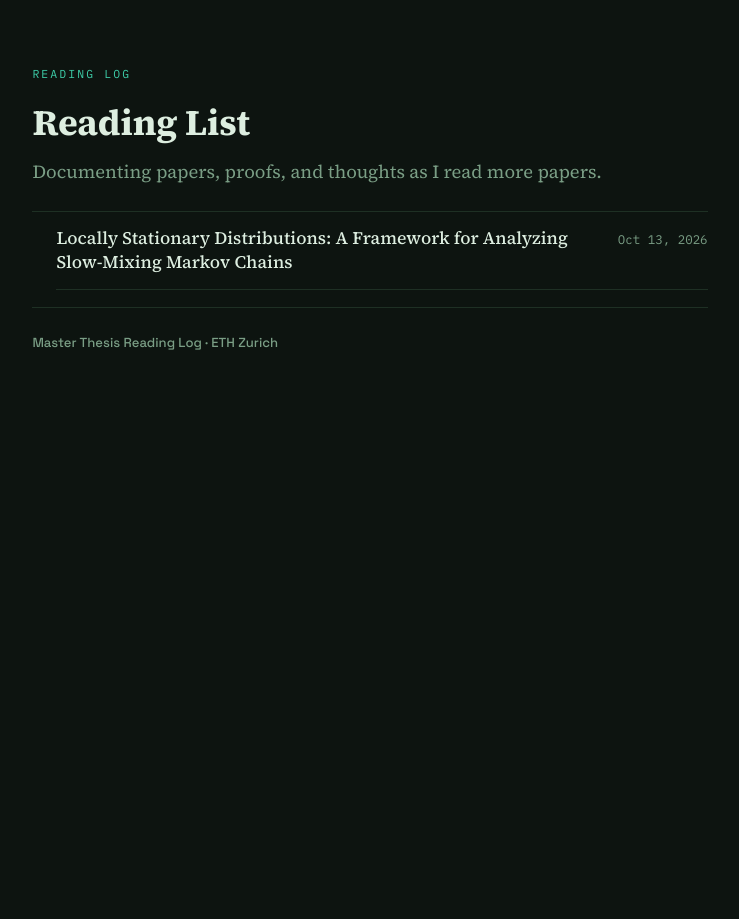
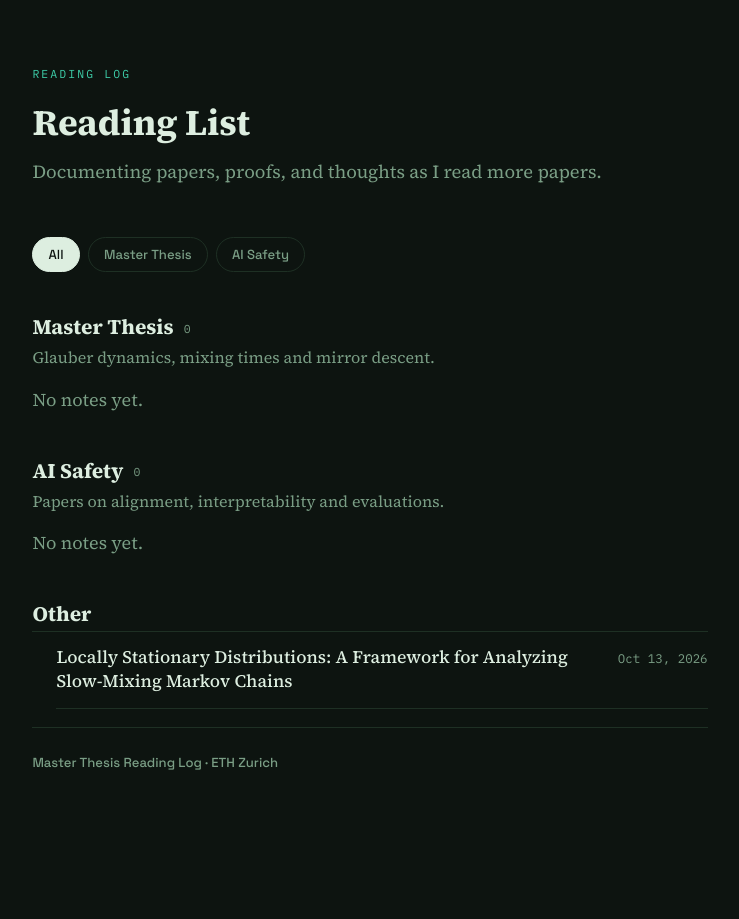
Before and after one commit to shmoshua/shmoshua.github.io, a Jekyll site: the page built from index.html, in a window 1280 px wide. Shown: the whole page, without its empty margins (270-1009 px from the left). Built offline with Jekyll 4.4.1, drawn with Linux system fonts in a browser that asks for light colours.

Commit message:
Group homepage posts into lists (Master Thesis, AI Safety)
- Lists are defined in _data/lists.yml (id, name, description, order)
- A post joins a list with `list: <id>` in its header; posts without one go under "Other"
- Homepage shows one section per list, with All / per-list filter buttons;
  the chosen list is kept in the URL (e.g. /#ai-safety)

Co-Authored-By: Claude Opus 5.5 <noreply@anthropic.com>
Claude-Session: https://claude.ai/code/session_015sajfvtPmGkb5ceTztqXFY

```diff
--- /dev/null
+++ b/_data/lists.yml
@@ -0,0 +1,11 @@
+# The homepage shows one section per list, in this order.
+# A post joins a list with a line like `list: thesis` in its header.
+# To add a list, copy one of the blocks below and give it a new id.
+
+- id: thesis
+  name: Master Thesis
+  description: Glauber dynamics, mixing times and mirror descent.
+
+- id: ai-safety
+  name: AI Safety
+  description: Papers on alignment, interpretability and evaluations.
--- a/_drafts/paper-template.html
+++ b/_drafts/paper-template.html
@@ -1,6 +1,7 @@
 ---
 layout: post
 title: "Paper Title"
+list: thesis          # which homepage list: thesis or ai-safety (see _data/lists.yml)
 authors: Original Authors
 topic: Topic Tag
 paper: https://arxiv.org/abs/0000.00000
--- a/css/style.css
+++ b/css/style.css
@@ -449,6 +449,34 @@ a:focus-visible, .links a:focus-visible, input:focus-visible {
 }
 .empty { color: var(--muted); }
 
+/* ---- Lists on the homepage (see _data/lists.yml) ---- */
+.list-filter { display: flex; flex-wrap: wrap; gap: .5rem; margin: 1.6rem 0 0; }
+.list-filter a {
+  font-family: var(--sans);
+  font-size: .82rem;
+  font-weight: 500;
+  text-decoration: none;
+  color: var(--muted);
+  border: 1px solid var(--rule);
+  border-radius: 999px;
+  padding: .35rem .95rem;
+  transition: color .15s, border-color .15s, background .15s;
+}
+.list-filter a:hover { color: var(--ink); border-color: var(--muted); }
+.list-filter a.active { color: var(--paper); background: var(--ink); border-color: var(--ink); }
+.list-section { margin-top: 2.6rem; }
+.list-section .list-name { font-size: 1.3rem; margin: 0 0 .25rem; }
+.list-name .count {
+  font-family: var(--mono);
+  font-size: .72rem;
+  font-weight: 400;
+  color: var(--muted);
+  vertical-align: middle;
+  margin-left: .35rem;
+}
+.list-desc { color: var(--muted); font-size: 1rem; margin: 0 0 .9rem; }
+.list-section .post-list { margin-top: 0; }
+
 /* Footer divider spans the text column only */
 footer::before {
   content: "";
--- a/index.html
+++ b/index.html
@@ -25,10 +25,25 @@
 </header>
 
 <main class="article">
-  <!-- Built automatically from the files in _posts/, newest first -->
-  {% if site.posts.size > 0 %}
+  <!-- Built automatically from the files in _posts/, newest first.
+       The lists and their order come from _data/lists.yml. -->
+  {% assign lists = site.data.lists %}
+  {% assign list_ids = lists | map: "id" %}
+
+  <nav class="list-filter" aria-label="Show list">
+    <a href="#all" data-list="all" class="active">All</a>
+    {% for l in lists %}<a href="#{{ l.id }}" data-list="{{ l.id }}">{{ l.name }}</a>
+    {% endfor %}
+  </nav>
+
+  {% for l in lists %}
+  {% assign posts = site.posts | where: "list", l.id %}
+  <section class="list-section" id="{{ l.id }}" data-list="{{ l.id }}">
+    <h2 class="list-name">{{ l.name }} <span class="count">{{ posts.size }}</span></h2>
+    {% if l.description %}<p class="list-desc">{{ l.description }}</p>{% endif %}
+    {% if posts.size > 0 %}
     <ul class="post-list">
-    {% for post in site.posts %}
+      {% for post in posts %}
       <li>
         <a href="{{ post.url | relative_url }}">{{ post.title }}</a>
         <time datetime="{{ post.date | date_to_xmlschema }}">{{ post.date | date: "%b %d, %Y" }}</time>
@@ -38,7 +53,45 @@
     {% else %}
     <p class="empty">No notes yet.</p>
     {% endif %}
+  </section>
+  {% endfor %}
+
+  <!-- Posts without a (known) list: line end up here -->
+  {% capture other %}{% for post in site.posts %}{% unless list_ids contains post.list %}
+      <li>
+        <a href="{{ post.url | relative_url }}">{{ post.title }}</a>
+        <time datetime="{{ post.date | date_to_xmlschema }}">{{ post.date | date: "%b %d, %Y" }}</time>
+      </li>{% endunless %}{% endfor %}{% endcapture %}
+  {% if other contains "<li>" %}
+  <section class="list-section" id="other" data-list="other">
+    <h2 class="list-name">Other</h2>
+    <ul class="post-list">{{ other }}
+    </ul>
+  </section>
+  {% endif %}
 </main>
+
+<script>
+  // "All / Master Thesis / AI Safety" buttons: show one list at a time.
+  // The choice is kept in the address (e.g. /#ai-safety), so you can link to a list.
+  (function () {
+    var buttons = document.querySelectorAll('.list-filter a');
+    var sections = document.querySelectorAll('.list-section');
+    function show(id) {
+      if (!document.querySelector('.list-section[data-list="' + id + '"]')) id = 'all';
+      sections.forEach(function (s) { s.hidden = id !== 'all' && s.dataset.list !== id; });
+      buttons.forEach(function (b) { b.classList.toggle('active', b.dataset.list === id); });
+    }
+    buttons.forEach(function (b) {
+      b.addEventListener('click', function (e) {
+        e.preventDefault();
+        history.replaceState(null, '', b.dataset.list === 'all' ? location.pathname : '#' + b.dataset.list);
+        show(b.dataset.list);
+      });
+    });
+    show(location.hash.slice(1) || 'all');
+  })();
+</script>
 
 <footer class="article">
   <p>Master Thesis Reading Log · ETH Zurich</p>
```
Also changed, not shown: other parts of _drafts/paper-template.html (+1 -0 lines), README.md. Lines whose indentation alone changed are shown as unchanged.
